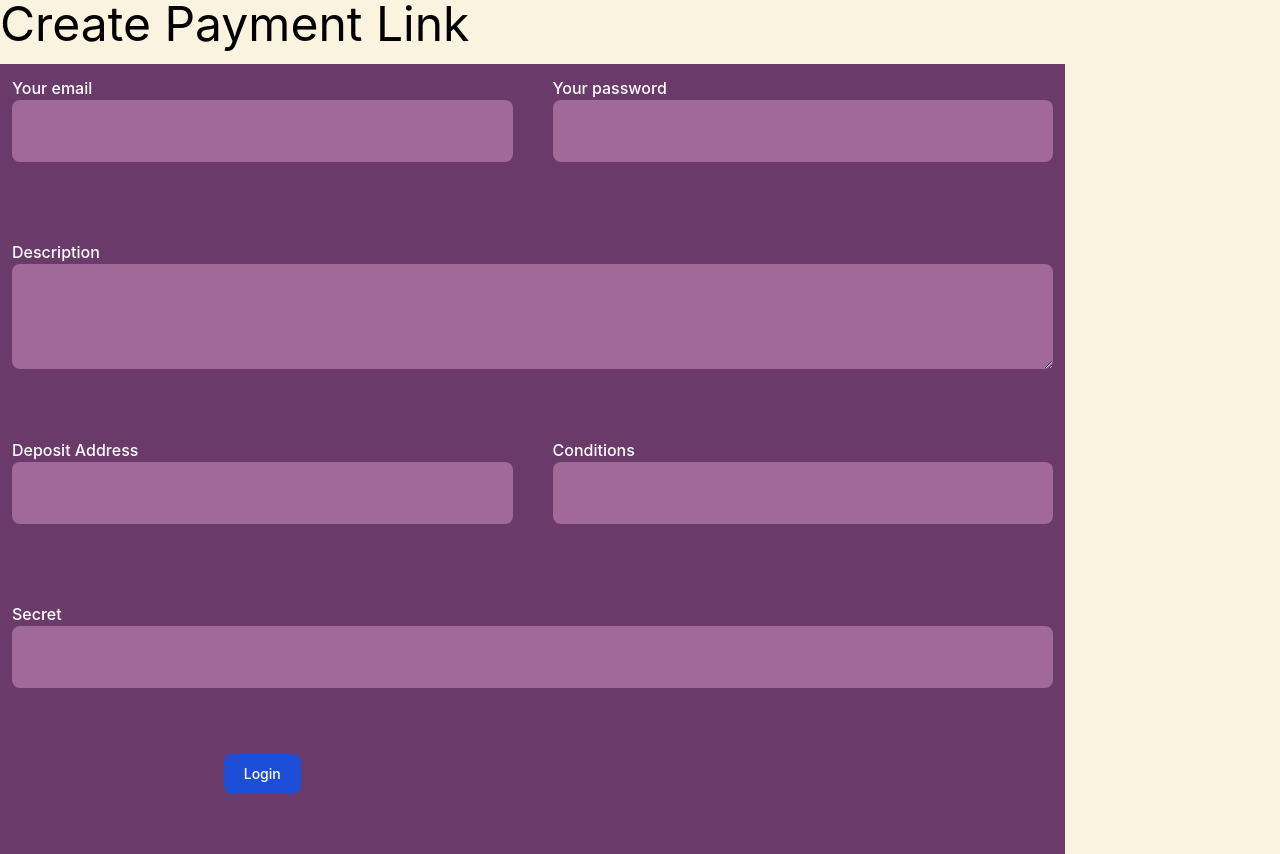
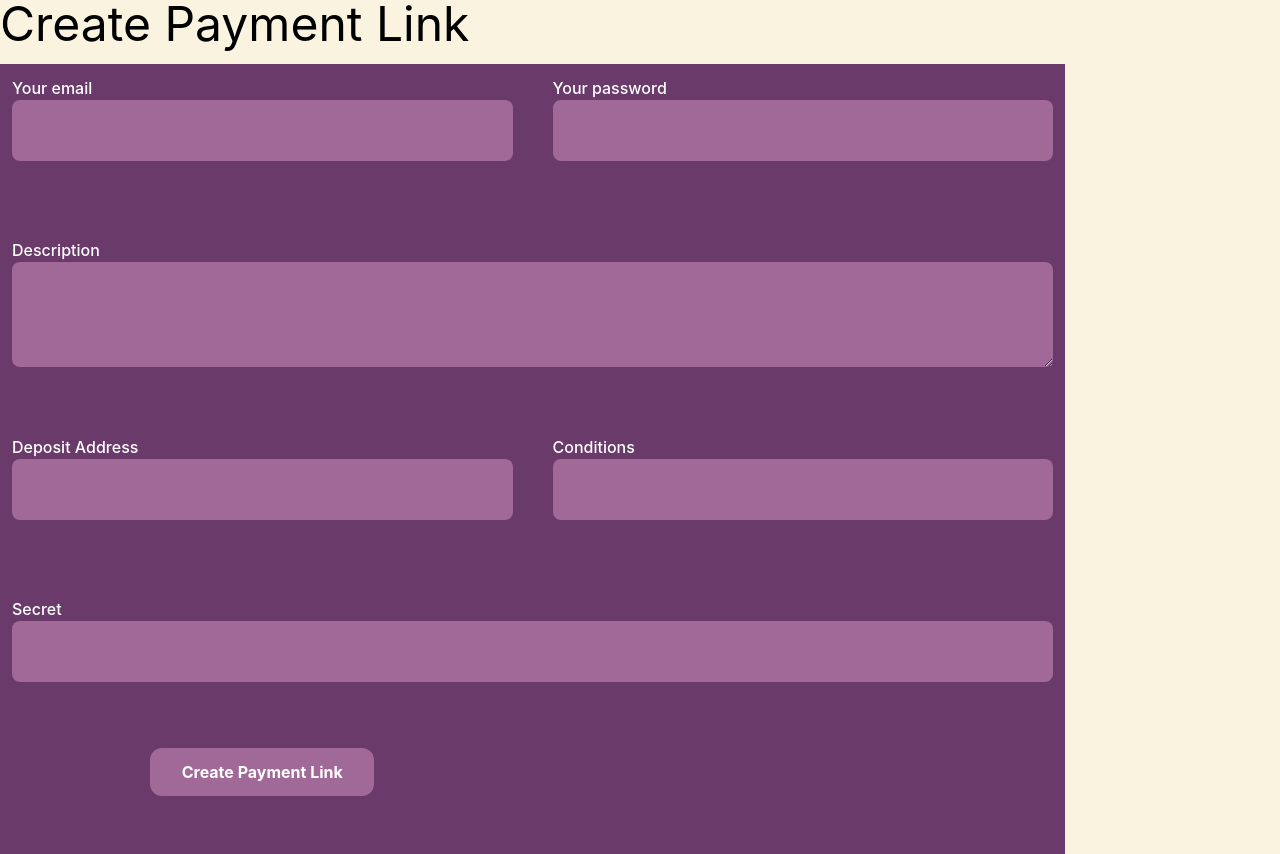
Before and after one commit to Gaurang-1402/Fintruist, a React (Create React App) app: page /create in a window 1280 px wide. Built offline with nearby package versions, Linux system fonts and the light colour scheme.

Commit message:
Create payment link page

```diff
--- a/src/Pages/CreatePaymentLinkPage/CreatePaymentLinkPage.js
+++ b/src/Pages/CreatePaymentLinkPage/CreatePaymentLinkPage.js
@@ -1,5 +1,6 @@
 import React from "react"
 import './Createpaymentlinkpage.css'
+import Button from '../../components/Button/Button'
 const Homepage = () => {
   return (
     <div>
@@ -31,7 +32,7 @@ const Homepage = () => {
           <input type="text" className="bg-cust_tertiary text-white md:text-md h-3/6 rounded-lg w-full p-2.5 focus:outline-none" />
         </div>
         <div className="float-left">
-          <button type="submit" className="text-white bg-blue-700 hover:bg-blue-800 focus:ring-4 focus:ring-blue-300 font-medium rounded-lg text-sm px-5 py-2.5 text-center">Login</button>
+          <Button className="p-3" buttonText="Create Payment Link"/>
         </div>
       </div>
     </div>
--- a/src/components/Button/Button.js
+++ b/src/components/Button/Button.js
@@ -1,13 +1,14 @@
 import React from "react"
 import "./button.css"
-const Button = ({ handleButtonClick, buttonText }) => {
+const Button = (props) => {
   return (
     <button
-      onClick={() => handleButtonClick()}
+      {...props}
+      onClick={() => props.handleButtonClick()}
       className='text-center bg-cust_tertiary
- text-1xl text-white font-bold w-56 h-15 rounded-xl'
+ text-1xl text-white font-bold p-3 w-56 h-15 rounded-xl'
     >
-      {buttonText}
+      {props.buttonText}
     </button>
   )
 }
```
